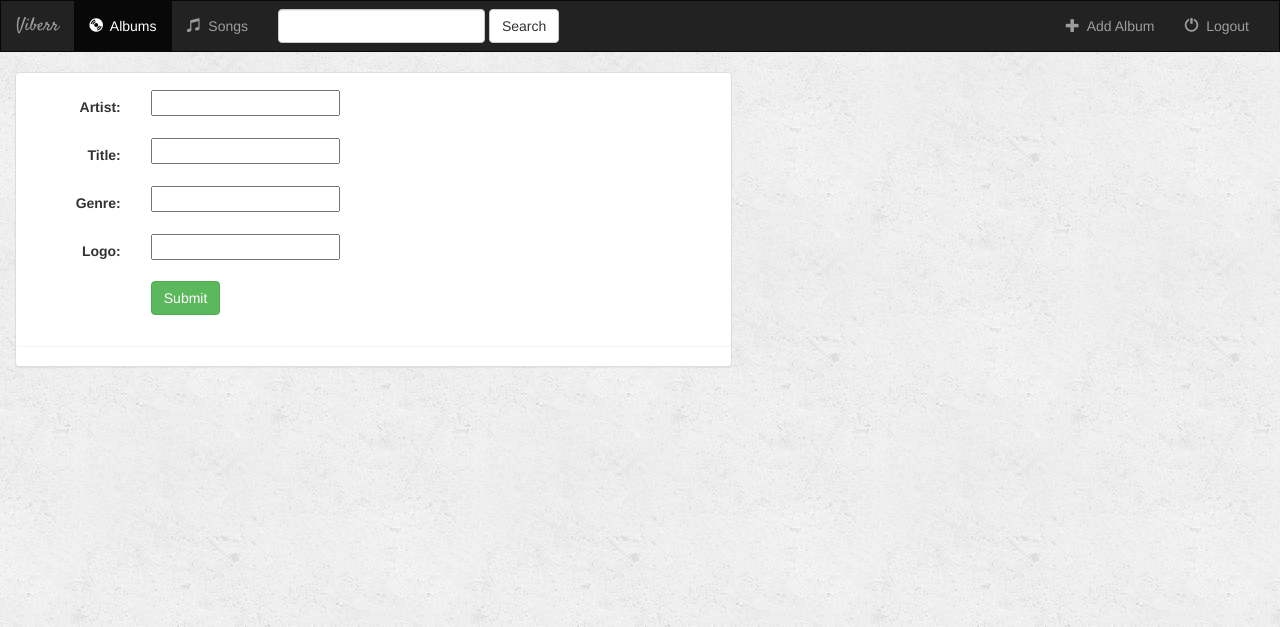
After one commit to supriadi-yusuf/newboston, a Django app: page /music/album/add/ in a window 1280 px wide. The commit adds this page. Shown: the top 627 px of the page. Run offline with Django 3.2, Linux system fonts and the light colour scheme; some libraries are stand-ins or nearby versions.

Commit message:
create model form and 'create view'

```diff
--- a/music/models.py
+++ b/music/models.py
@@ -1,4 +1,5 @@
 from django.db import models
+from django.core.urlresolvers import reverse
 
 # Create your models here.
 class Album(models.Model):
@@ -6,6 +7,11 @@ class Album(models.Model):
     title = models.CharField(max_length=500)
     genre = models.CharField(max_length=100)
     logo = models.CharField(max_length=1000)
+
+    #whenever data is inserted then run this function
+    def get_absolute_url(self):
+        # take to url named as 'music_app:album_detail' with some pamaeters (kwargs)
+        return reverse('music_app:album_detail', kwargs={'pk': self.pk})
 
     def __str__(self): # string representation of object
         return self.artist + " - " + self.title
--- /dev/null
+++ b/music/templates/music/album_form.html
@@ -0,0 +1,36 @@
+<!-- rule for naming html form based on model is model_form.html -->
+
+{% extends 'music/base.html' %}
+
+{% block title %}Add New Album{% endblock %}
+
+{% block album_active %}active{% endblock %}
+
+{% block content %}
+
+<div class="container-fluid">
+    <div class="row">
+        <div class="col-sm-12 col-md-7">
+            <div class="panel panel-default">
+                <div class="panel panel-body">
+
+                  <form class="form-horizontal" action="" method="post" enctype="multipart/form-data">
+                      {% csrf_token %}
+                      {% include 'music/form-template.html' %}
+
+                      <div class="form-group">
+                          <div class="col-sm-offset-2 col-sm-10">
+                              <button type="submit" class="btn btn-success">Submit</button>
+                          </div>
+                      </div>
+
+
+                  </form>
+
+                </div>
+            </div>
+        </div>
+    </div>
+</div>
+
+{% endblock %}
--- a/music/templates/music/base.html
+++ b/music/templates/music/base.html
@@ -32,12 +32,12 @@
             <!-- Items -->
             <div class="collapse navbar-collapse" id="topNavBar">
                 <ul class="nav navbar-nav">
-                    <li class="active"><!-- 'active' will make white letters on black -->
+                    <li class="{% block album_active %}{% endblock %}"><!-- 'active' will make white letters on black -->
                         <a href="#">
                             <span class="glyphicon glyphicon-cd" area-hidden="true"></span>&nbsp; Albums
                         </a>
                     </li>
-                    <li class="">
+                    <li class="{% block song_active %}{% endblock %}">
                         <a href="#">
                             <span class="glyphicon glyphicon-music" area-hidden="true"></span>&nbsp; Songs
                         </a>
@@ -54,7 +54,7 @@
 
                 <ul class="nav navbar-nav navbar-right">
                     <li class="">
-                        <a href="#">
+                        <a href="{% url 'music_app:album-add' %}">
                             <span class="glyphicon glyphicon-plus"></span>&nbsp; Add Album
                         </a>
                     </li>
--- /dev/null
+++ b/music/templates/music/form-template.html
@@ -0,0 +1,10 @@
+{% for field in form %}
+    <div class="form-group">
+        <div class="col-sm-offset-2 col-sm-10">
+            <span class="text-danger small">{{field.errors}}</span>
+        </div>
+
+        <label class="control-label col-sm-2">{{field.label_tag}}</label>
+        <div class="col-sm-10">{{field}}</div>
+    </div>
+{% endfor %}
--- a/music/urls.py
+++ b/music/urls.py
@@ -9,5 +9,6 @@ urlpatterns = [
     url(r'^$', views.IndexView.as_view(), name='album_list'),
     url(r'^(?P<pk>\d+)/$', views.DetailView.as_view(), name='album_detail'),
     #url(r'^(?P<album_id>\d+)/favorite/$', views.songFavorite, name='song_favorite'),
+    url(r'^album/add/$', views.AlbumCreate.as_view(), name='album-add'),
 
 ]
--- a/music/views.py
+++ b/music/views.py
@@ -1,4 +1,5 @@
 from django.views import generic
+from django.views.generic.edit import CreateView, UpdateView, DeleteView
 from .models import Album, Song
 
 class IndexView(generic.ListView): # there is no rule for class name here
@@ -12,3 +13,7 @@ class IndexView(generic.ListView): # there is no rule for class name here
 class DetailView(generic.DetailView): # there is no rule for class name here
     model = Album
     template_name = 'music/album_detail.html'
+
+class AlbumCreate(CreateView):
+    model = Album
+    fields = ['artist', 'title', 'genre', 'logo']
```
